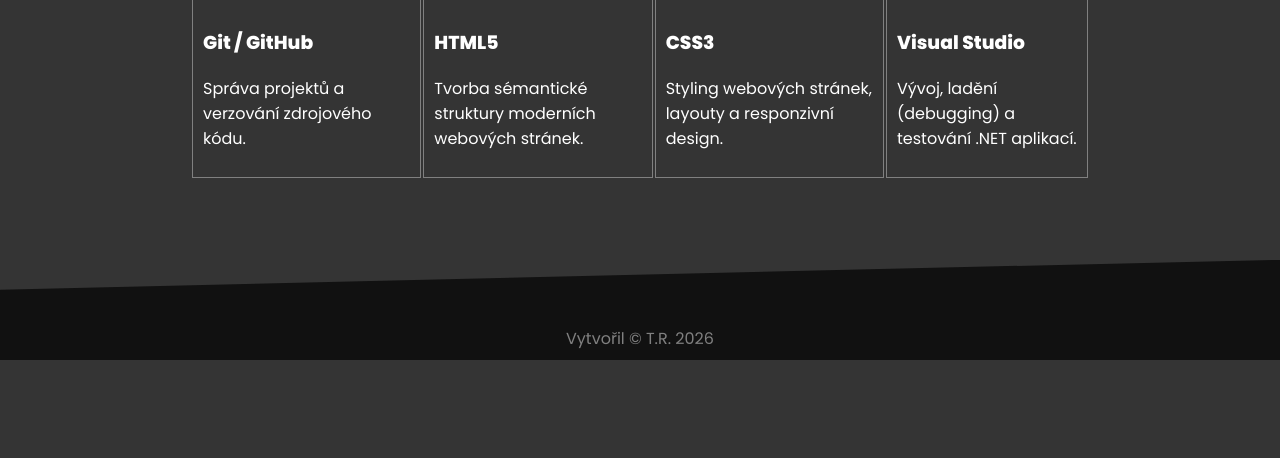
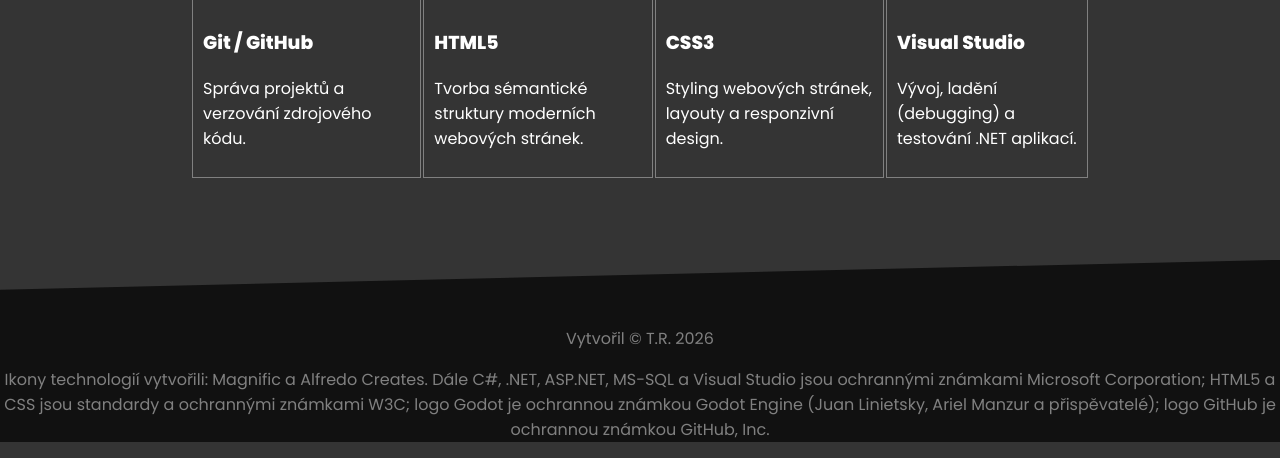
Before and after one commit to czechshoutcast-stack/portfolio, a plain HTML site: page zkusenosti.html in a window 1280 px wide. Shown: the part 683-1141 px from the top of the page. Before the commit the page ends 1043 px from the top, so only its background shows below. Drawn offline with Linux system fonts and the light colour scheme.

Commit message:
Přidaní vlastniku log a tvurcu grafiky ve zkusenosti.html a ve styl.css uprava vyšky pro footer z pevné hodnoty na automaickou

```diff
--- a/styl.css
+++ b/styl.css
@@ -70,7 +70,7 @@ section {
 footer {
     box-sizing: border-box;
     text-align: center;
-    height: 100px;
+    height: auto;
     color: gray;
     background: #111;
     padding: 50px 0 0 0;
--- a/zkusenosti.html
+++ b/zkusenosti.html
@@ -100,6 +100,17 @@
         </section>
     </main>
 
-    <footer><p>Vytvořil &copy; T.R. 2026</p></footer>
+    <footer>
+        <p>Vytvořil &copy; T.R. 2026</p>
+        <p>
+            Ikony technologií vytvořili:
+            <a href="https://www.magnific.com" title=" icons">Magnific</a> a
+            <a href="https://www.flaticon.com/authors/alfredo-creates">Alfredo Creates</a>. Dále
+            C#, .NET, ASP.NET, MS-SQL a Visual Studio jsou ochrannými známkami Microsoft Corporation;
+            HTML5 a CSS jsou standardy a ochrannými známkami W3C;
+            logo Godot je ochrannou známkou Godot Engine (Juan Linietsky, Ariel Manzur a přispěvatelé);
+            logo GitHub je ochrannou známkou GitHub, Inc.
+        </p>
+    </footer>
 </body>
 </html>
```
